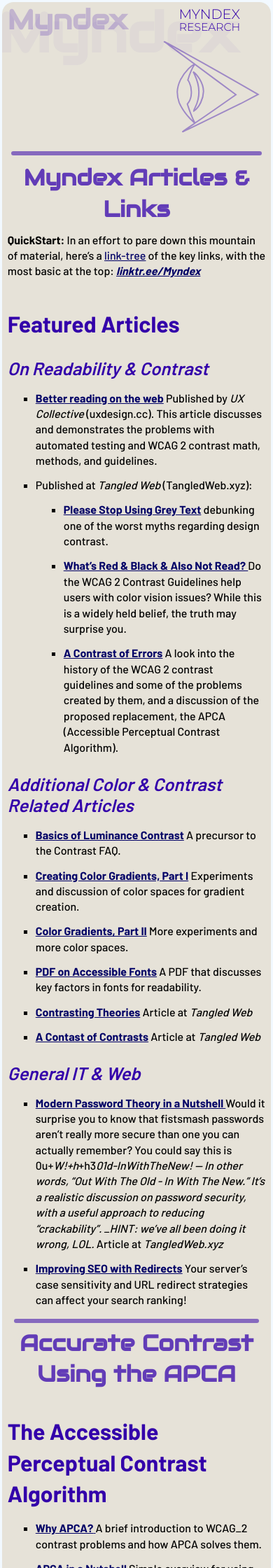
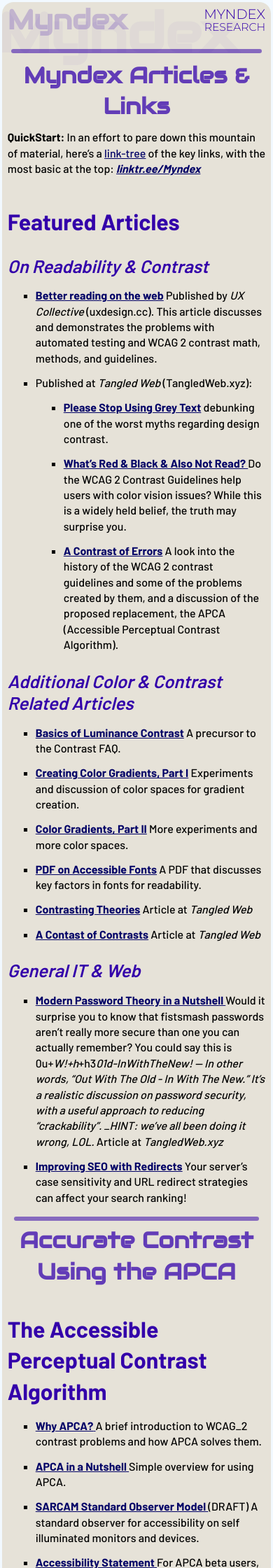
Before and after one commit to Myndex/Myndex, a Jekyll site: the page built from README.md, in a window 390 px wide. Shown: the top 2240 px of the page at 70% size. Built offline with Jekyll 4.4.1, drawn with Linux system fonts in a browser that asks for light colours; some web fonts are replaced; our own code applies the rules of GitHub Pages for plain Markdown files; a script that is not in the unit is left out; the repository's description, which GitHub fills in, is left out.

Commit message:
Update new-stylesM.css

```diff
--- a/CSS/new-stylesM.css
+++ b/CSS/new-stylesM.css
@@ -133,6 +133,10 @@
   padding: 0 0 0 0.167vw;
   font-size: 4vw;
 }
+
+  #svg16 {
+    display: none;
+  }
 
 }
 
```
